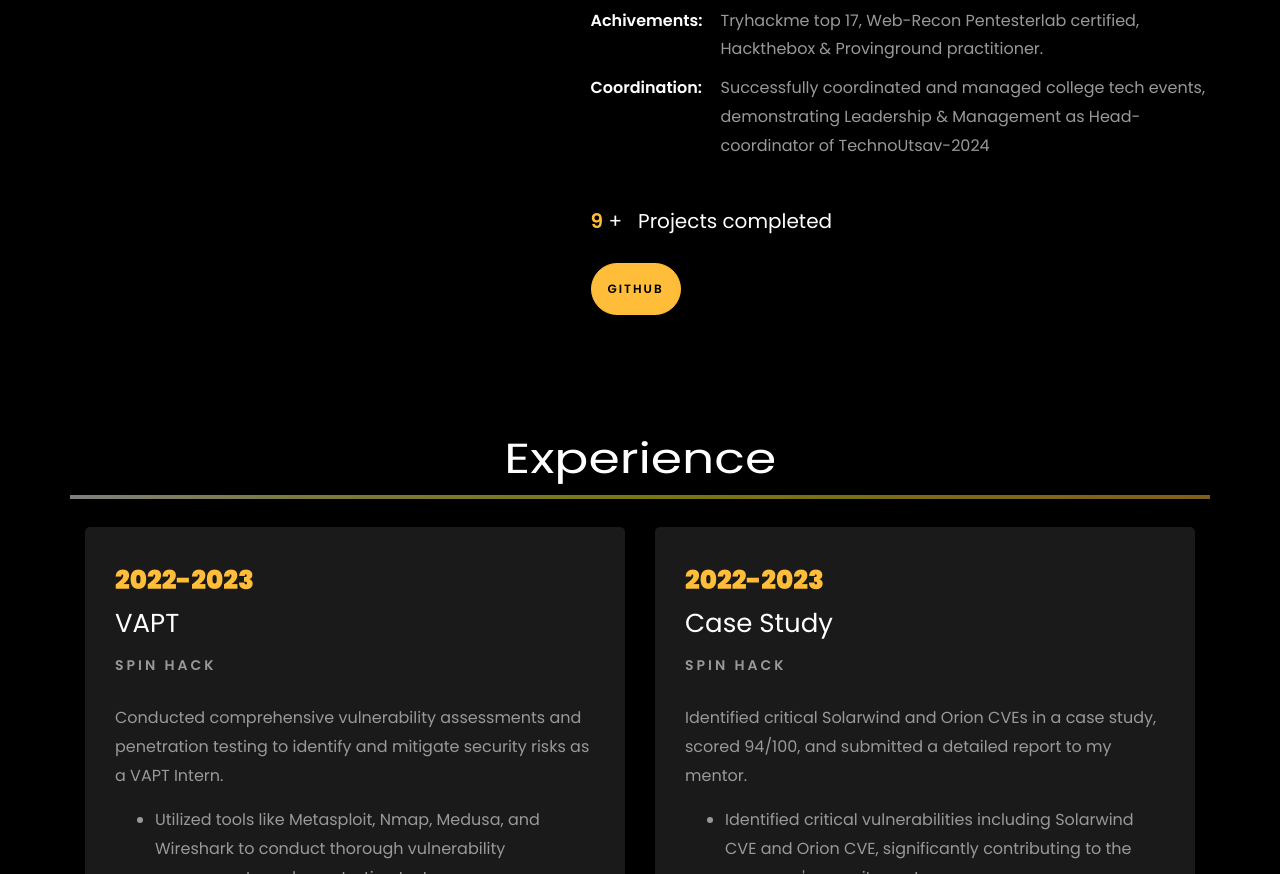
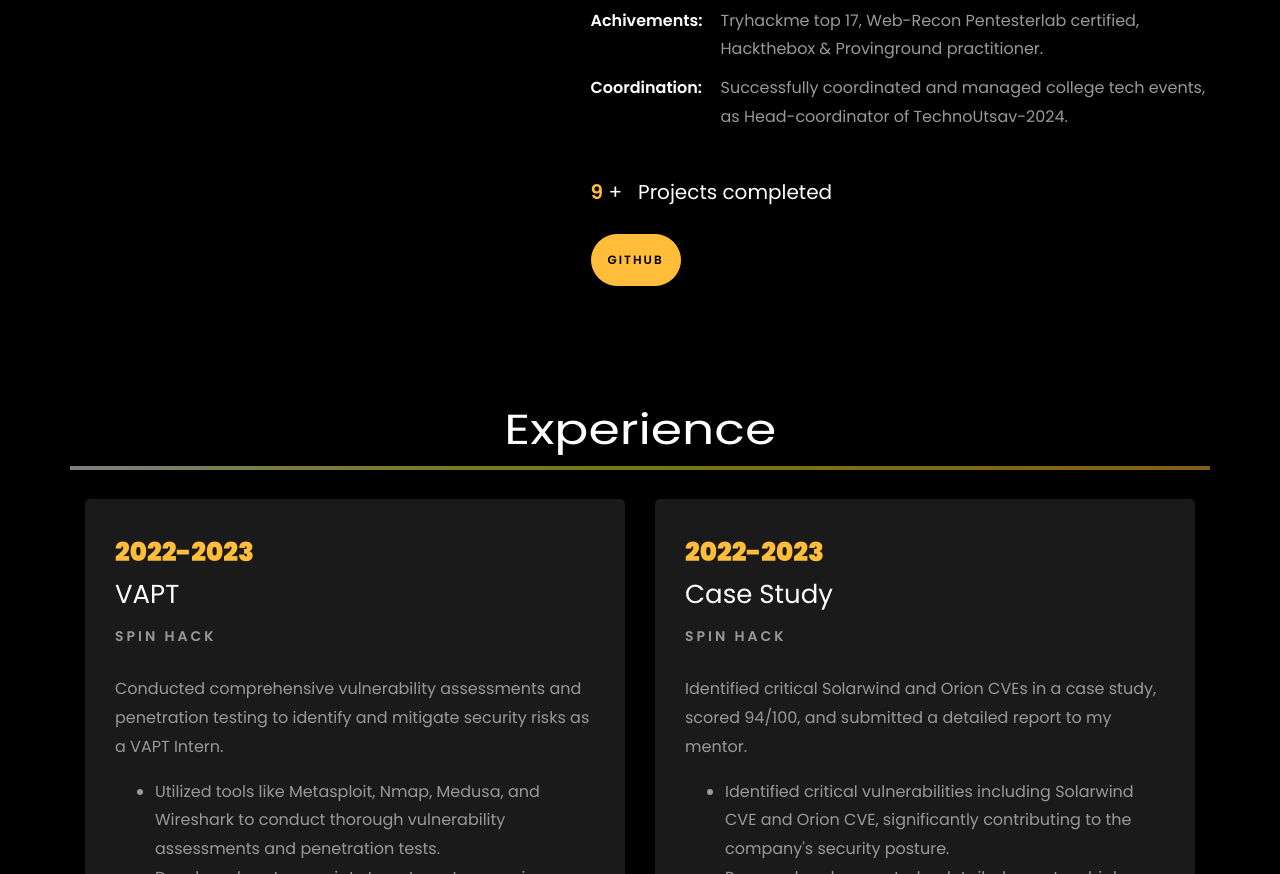
Before and after one commit to DNcrypter/Portfolio, a plain HTML site: page index.html in a window 1280 px wide. Shown: the part 1412-2286 px from the top of the page. Drawn offline with Linux system fonts and the light colour scheme; files whose address does not match are found by name.

Commit message:
index.html Updated

```diff
--- a/index.html
+++ b/index.html
@@ -293,7 +293,7 @@
 									<li class="d-flex"><span>Experience-in</span> <span>Vulnerability Assessment Penetration Testing.</span></li>
 									<li class="d-flex"><span>other skills:</span> <span>Automation,Log Analysis, VAPT, Problem Solving, Digital Forensics, Project Management</span></li>
 									<li class="d-flex"><span>Achivements:</span> <span>Tryhackme top 17, Web-Recon Pentesterlab certified, Hackthebox & Provinground practitioner.</span></li>
-									<li class="d-flex"><span>Coordination:</span><span>Successfully coordinated and managed college tech events, demonstrating Leadership & Management as Head-coordinator of TechnoUtsav-2024</span></li>
+									<li class="d-flex"><span>Coordination:</span><span>Successfully coordinated and managed college tech events, as Head-coordinator of TechnoUtsav-2024.</span></li>
 								</ul>
 							</div>
 						</div>
```
